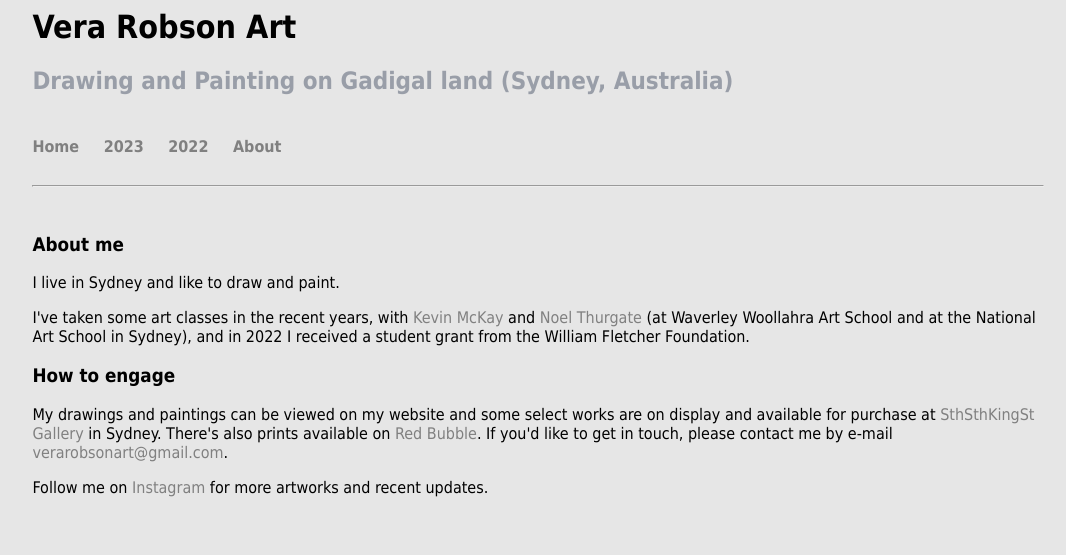
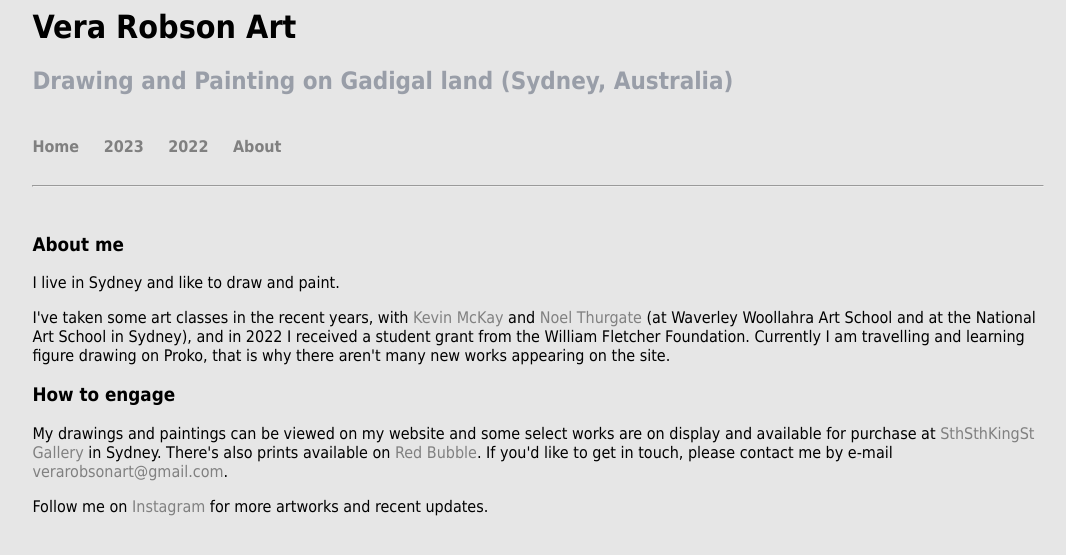
Before and after one commit to verarobsonart/verarobsonart.github.io, a Jekyll site: the page built from about.md, in a window 1280 px wide. Shown: the top 555 px of the page, without its empty margins (102-1168 px from the left). Built offline with Jekyll 4.4.1, drawn with Linux system fonts in a browser that asks for light colours.

Commit message:
Update about.md

```diff
--- a/about.md
+++ b/about.md
@@ -6,7 +6,7 @@ layout: default
 
 <p>I live in Sydney and like to draw and paint.</p>
 
-<p>I've taken some art classes in the recent years, with <a href = "https://kevinmckayart.com/">Kevin McKay</a> and <a href="https://thefoldsouthernhighlands.com.au/the-guide/a-good-read-artist-noel-thurgate.html">Noel Thurgate</a> (at Waverley Woollahra Art School and at the National Art School in Sydney), and in 2022 I received a student grant from the William Fletcher Foundation.</p>
+<p>I've taken some art classes in the recent years, with <a href = "https://kevinmckayart.com/">Kevin McKay</a> and <a href="https://thefoldsouthernhighlands.com.au/the-guide/a-good-read-artist-noel-thurgate.html">Noel Thurgate</a> (at Waverley Woollahra Art School and at the National Art School in Sydney), and in 2022 I received a student grant from the William Fletcher Foundation. Currently I am travelling and learning figure drawing on Proko, that is why there aren't many new works appearing on the site.</p>
 
 <h3>How to engage</h3>
 
```
